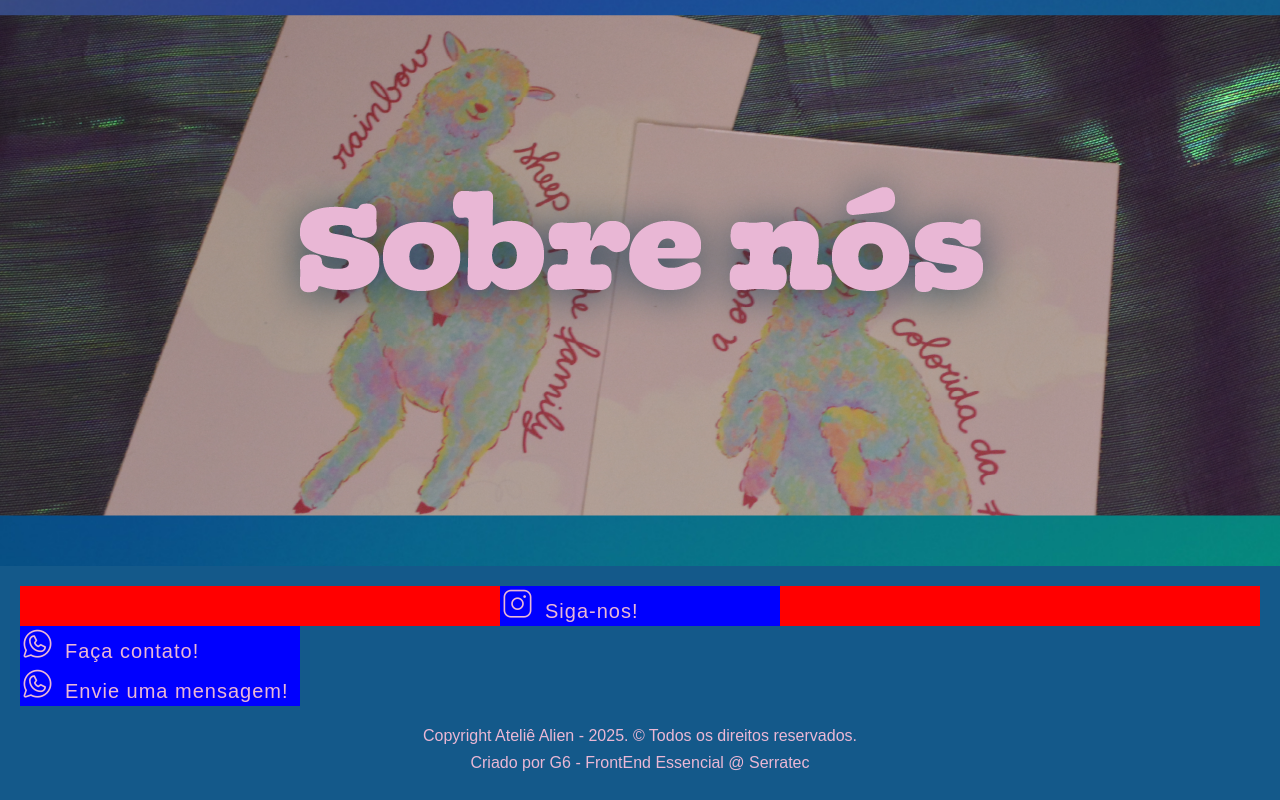
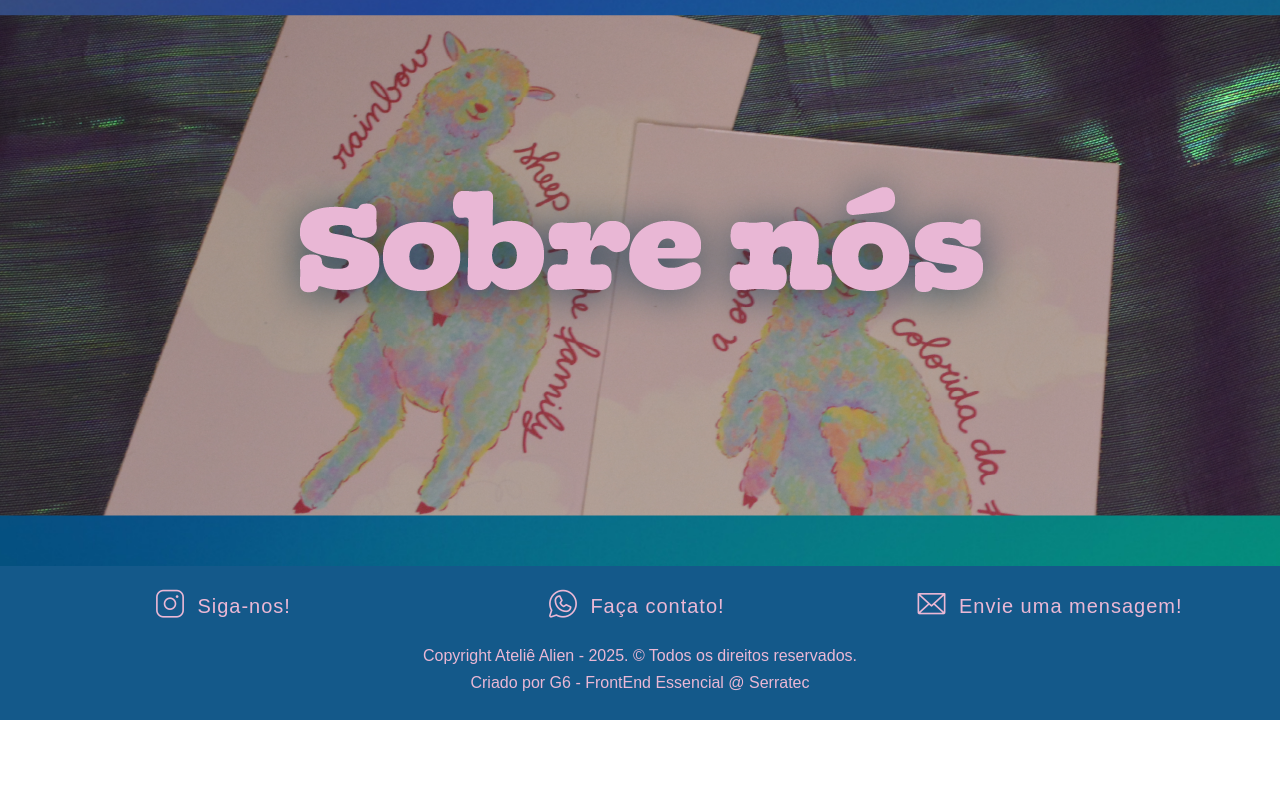
Before and after one commit to Just-Jp/Final-FrontEnd, a plain HTML site: page home/index.html in a window 1280 px wide. Shown: the part 1276-2076 px from the top of the page. After the commit the page ends 1996 px from the top, so only its background shows below. Drawn offline with nearby package versions, Linux system fonts and the light colour scheme; a web font is replaced by a local one.

Commit message:
corrigindo o footer

```diff
--- a/home/index.html
+++ b/home/index.html
@@ -132,23 +132,16 @@
     <footer>
       <div class="blocosFooter">
         <div class="miniBlocos">
-          <a href="https://www.instagram.com/ateliealien">
-            <i class="ph-light ph-instagram-logo"></i>
-            <p>Siga-nos!</p>
-          </a>
-          </div>
+          <i class="ph-light ph-instagram-logo"></i>
+          <a href="https://www.instagram.com/ateliealien">Siga-nos!</a>
         </div>
         <div class="miniBlocos">
-          <a href="https://api.whatsapp.com/send/?phone=5521987176083&text&type=phone_number&app_absent=0 ">
-            <i class="ph-light ph-whatsapp-logo"></i>
-            <p>Faça contato!</p>
-          </a>
-          </div>
-          <div class="miniBlocos">
-            <a href="mailto:ateliealien@gmail.com">
-              <i class="ph-light ph-whatsapp-logo"></i>
-              <p>Envie uma mensagem!</p>
-            </a>
+          <i class="ph-light ph-whatsapp-logo"></i>
+          <a href="https://api.whatsapp.com/send/?phone=5521987176083&text&type=phone_number&app_absent=0 ">Faça contato!</a>
+        </div>
+        <div class="miniBlocos">
+          <i class="ph-light ph-envelope"></i>
+          <a href="mailto:ateliealien@gmail.com">Envie uma mensagem!</a>
         </div>
       </div>
 
--- a/home/style.css
+++ b/home/style.css
@@ -38,26 +38,29 @@ i {
   width: 100%;
   align-items: center;
   justify-content: space-around;
-  background-color: red;
 }
 
 .miniBlocos {
   display: flex;
   flex-direction: row;
-  justify-items: center;
+  justify-content: center;
   height: 40px;
   width: 280px;
-  background-color: blue;
 }
 
 .miniBlocos a {
-  display: flex;
+  display: inline-flex;
   text-decoration: none;
   flex-direction: row;
-  justify-items: center;
+  justify-content: center;
+  align-items: center;
   color: #ebb8d5 !important;
   font-size: 20px;
   letter-spacing: 1px;
+  width: auto;
+  max-width: 100%;
+  padding: 0 10px;
+  text-align: center;
 }
 
 .miniBlocos p {
```
